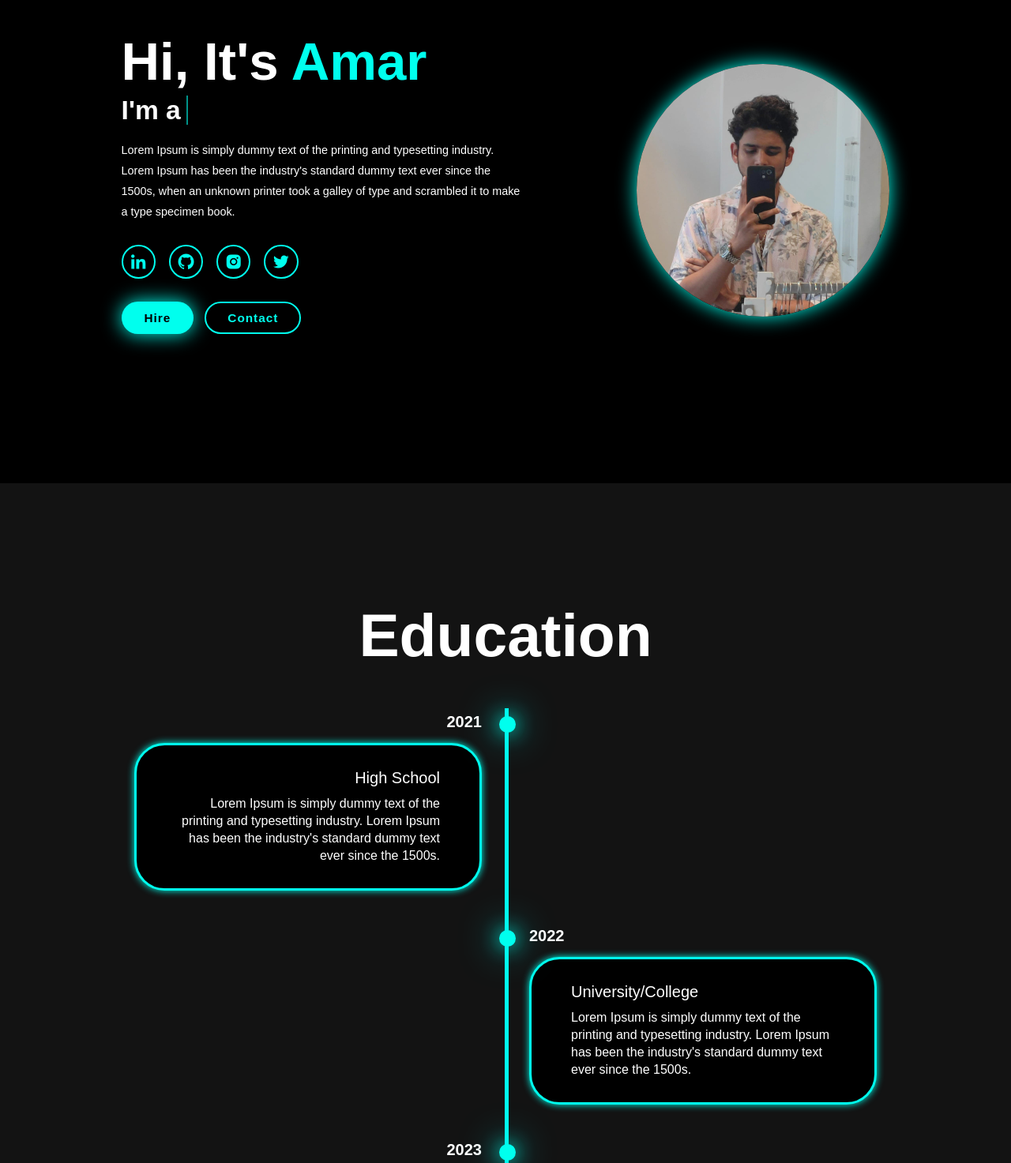
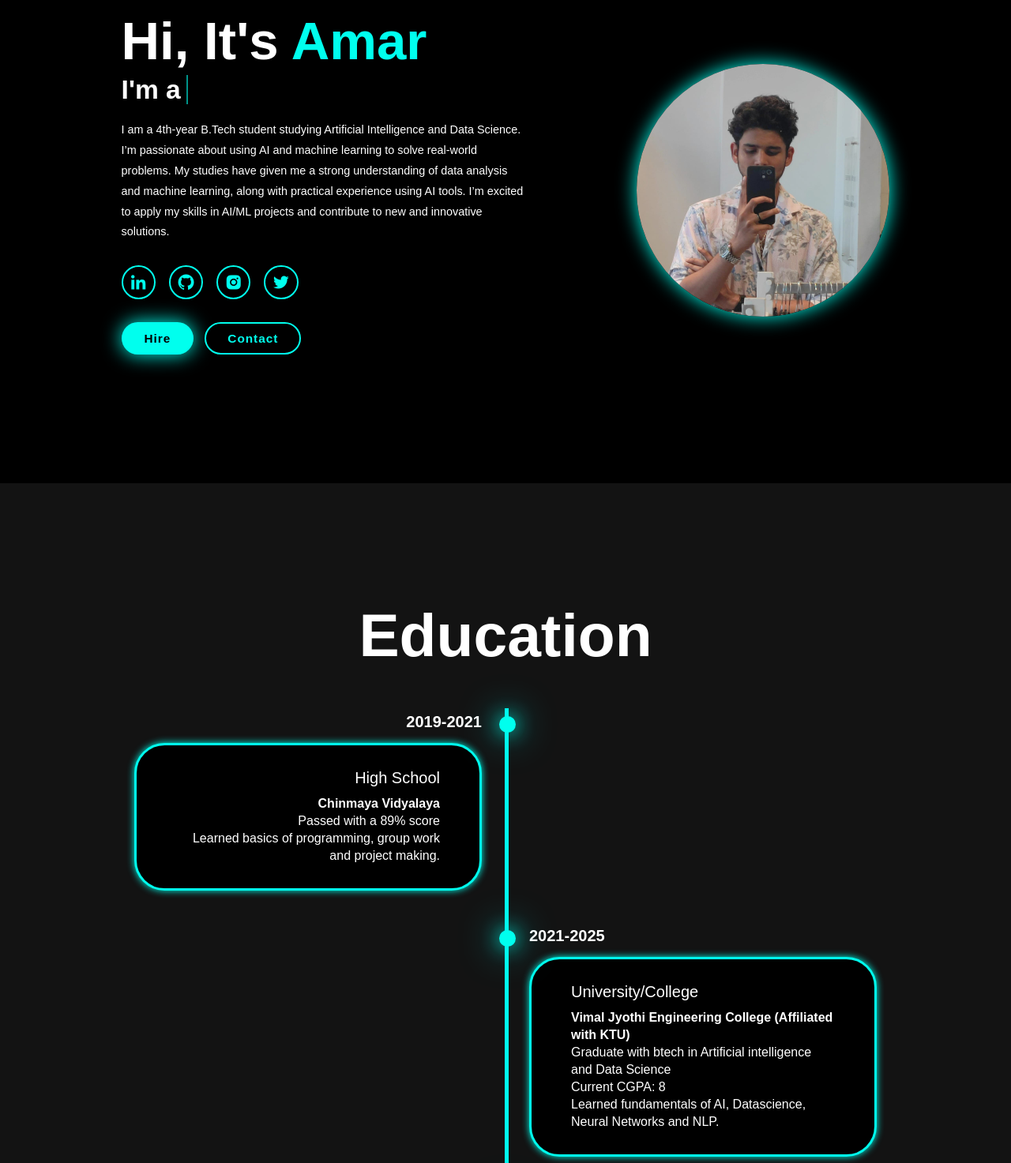
Before and after one commit to Amar033/Amar033.github.io, a plain HTML site: page index.html in a window 1280 px wide. Shown: the part 188-1661 px from the top of the page at 79% size. Drawn offline with nearby package versions, Linux system fonts and the light colour scheme.

Commit message:
Add files via upload

```diff
--- a/index.html
+++ b/index.html
@@ -29,19 +29,19 @@
             <h3 class="text-animation">I'm a <span>
 
             </span></h3>
-            <p>Lorem Ipsum is simply dummy text of the printing and typesetting industry. Lorem Ipsum has been the industry's standard dummy text ever since the 1500s, when an unknown printer took a galley of type and scrambled it to make a type specimen book. </p>
+            <p>I am a 4th-year B.Tech student studying Artificial Intelligence and Data Science. I’m passionate about using AI and machine learning to solve real-world problems. My studies have given me a strong understanding of data analysis and machine learning, along with practical experience using AI tools. I’m excited to apply my skills in AI/ML projects and contribute to new and innovative solutions.</p>
 
             <div class="social-icons">
-                <a href="#">
+                <a href="https://www.linkedin.com/in/amar-deep-85618821a/">
                     <i class='bx bxl-linkedin'></i>
                 </a>
-                <a href="#">
+                <a href="https://github.com/Amar033">
                     <i class='bx bxl-github'></i>
                 </a>
                 <a href="https://www.instagram.com/_am4rr._/">
                     <i class='bx bxl-instagram-alt' ></i>
                 </a>
-                <a href="#">
+                <a href="https://x.com/Amar65266">
                     <i class='bx bxl-twitter'></i>
                 </a>
             </div>
@@ -62,22 +62,23 @@
         <div class="timeline-items">
             <div class="timeline-item">
                 <div class="timeline-dot"></div>
-                    <div class="timeline-date">2021</div>
+                    <div class="timeline-date">2019-2021</div>
                     <div class="timeline-content">
                         <h3>High School</h3>
                         <p>
-                            Lorem Ipsum is simply dummy text of the printing and typesetting industry. Lorem Ipsum has been the industry's standard dummy text ever since the 1500s.
+
+                          <b>Chinmaya Vidyalaya</b> <br> Passed with a 89% score <br> Learned basics of programming, group work and project making.
                         </p>
                     </div>
 
             </div>
             <div class="timeline-item">
                 <div class="timeline-dot"></div>
-                    <div class="timeline-date">2022</div>
+                    <div class="timeline-date">2021-2025</div>
                     <div class="timeline-content">
                         <h3>University/College</h3>
                         <p>
-                            Lorem Ipsum is simply dummy text of the printing and typesetting industry. Lorem Ipsum has been the industry's standard dummy text ever since the 1500s.
+                          <b>Vimal Jyothi Engineering College (Affiliated with KTU)</b><br>Graduate with btech in Artificial intelligence and Data Science<br> Current CGPA: 8<br>Learned fundamentals of AI, Datascience, Neural Networks and NLP.
                         </p>
                     </div>
 
```
